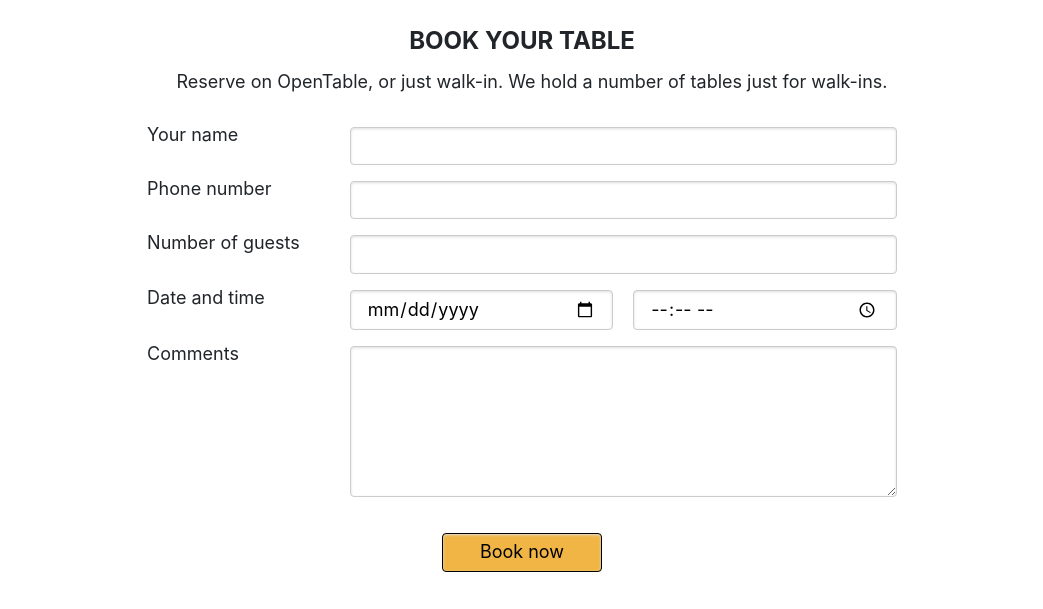
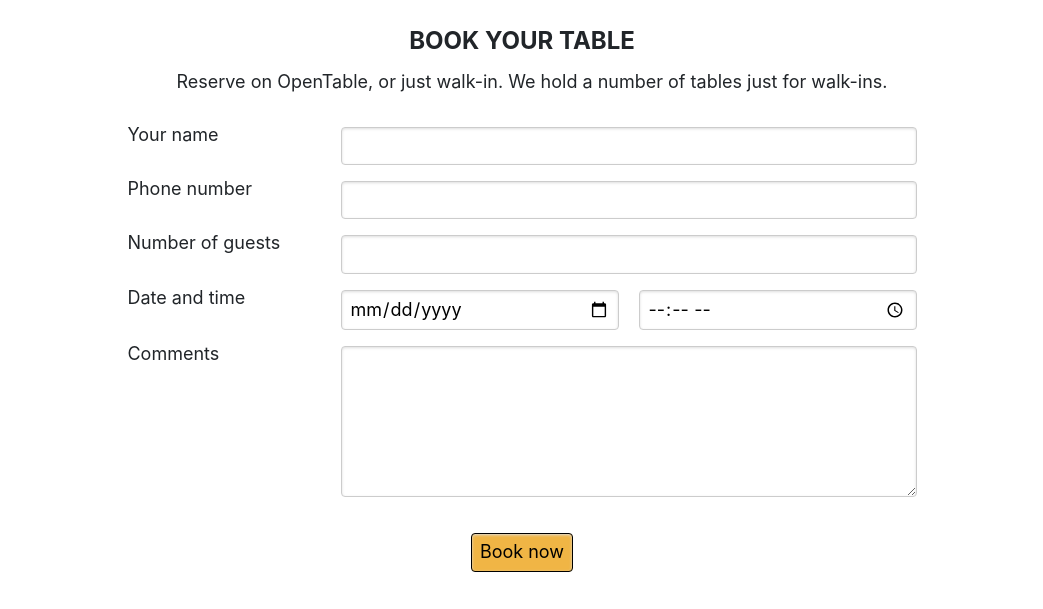
Before and after one commit to inna3dm/project-sweet-cafe, a plain HTML site: page index.html in a window 1280 px wide. Shown: the part 4070-4679 px from the top of the page, without its empty margins (118-1161 px from the left). Drawn offline with nearby package versions, Linux system fonts and the light colour scheme.

Commit message:
fix reservation form padding and reservation button size

```diff
--- a/css/index.css
+++ b/css/index.css
@@ -213,7 +213,7 @@ h1, h2, h3, p {
 }
 .reservation-form {
     max-width: 100%;
-    padding: 20px 20px 0 20px;
+    padding: 20px 0 0;
 }
 .reservation-form label {
     display: none;
@@ -227,7 +227,14 @@ h1, h2, h3, p {
     box-shadow: inset 0 1px 3px #ddd;
     border-radius: 4px;
     box-sizing: border-box;
-    padding: 2px 16px;
+    padding: 2px 8px;
+}
+
+.reservation-form input {
+    overflow: hidden;
+}
+
+.reservation-form textarea {
     overflow: scroll;
 }
 .date-and-time {
@@ -246,7 +253,7 @@ h1, h2, h3, p {
     display: block;
     margin: 18px auto 20px;
     text-align: center;
-    width: 160px;
+    max-width: fit-content;
     background-color: #f0b545;
     border: 1px solid black;
 }
```
